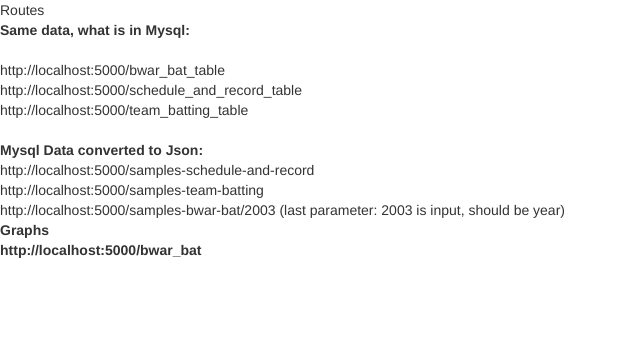
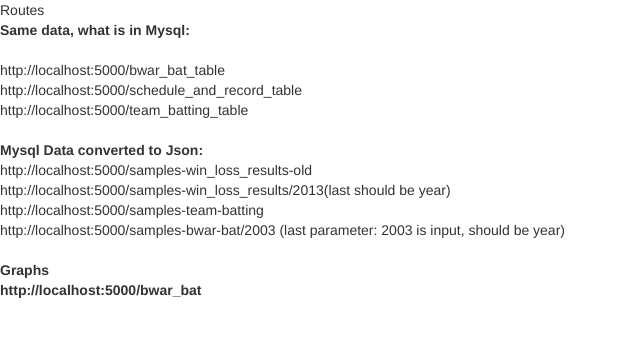
Before and after one commit to tkhutunishvili/project-baseball, a Flask app: page / in a window 1280 px wide. Shown: the top 337 px of the page, without its empty margins (0-640 px from the left). Run offline with Flask 2, Linux system fonts and the light colour scheme; some libraries are stand-ins or nearby versions.

Commit message:
updated  appy.py index.html

```diff
--- a/Flusk-app/app.py
+++ b/Flusk-app/app.py
@@ -12,7 +12,7 @@
 # DataBase Setup
 #################################################
 
-db = pymysql.connect("localhost", "root", "yourpassword", "baseball_data")
+db = pymysql.connect("localhost", "root", "Tulix2015$", "baseball_data")
 
 #################################################
 # Flask Setup
@@ -76,8 +76,26 @@
         "name_commons": df.name_common.tolist(),
         "Player_IDs": df.player_ID.tolist(),
         "PAs": df.PA.tolist(),
+        "Gs": df.G.tolist(),
     }
     df_list = df.salary.values.tolist()
+    return jsonify(data)
+
+@app.route("/samples-win_loss_results/<sample>")
+def sampleswinloss(sample):
+    """Return `salarys`, `name_commons`,and `year_IDs`."""
+    df = pd.read_sql_query('SELECT * FROM win_loss_results WHERE year=' + sample, db)
+
+    # Filter the data based on the sample number and
+    data = {
+        "abbrs": df.abbr.values.tolist(),
+        "team_names": df.team_name.values.tolist(),
+        "home_bases": df.home_base.tolist(),
+        "wins": df.win.tolist(),
+        "losss": df.loss.tolist(),
+        "lats": df.lat.tolist(),
+        "lons": df.lon.tolist(),
+    }
     return jsonify(data)
 
 # Convert team-batting data in to Json
@@ -89,10 +107,10 @@
     return jsonify(df_list)
 
 # Convert schedule-and-record data in to Json
-@app.route("/samples-schedule-and-record")
+@app.route("/samples-win_loss_results-old")
 def samplesscheduleandrecord():
     """Return team_batting data info in to Json."""
-    df = pd.read_sql_query('SELECT * FROM schedule_and_record', db)
+    df = pd.read_sql_query('SELECT * FROM win_loss_results', db)
     df_list = df.values.tolist()
     return jsonify(df_list)
 
--- a/Flusk-app/templates/index.html
+++ b/Flusk-app/templates/index.html
@@ -22,10 +22,12 @@
 http://localhost:5000/team_batting_table </br>
 </br>
 <b>Mysql Data converted to Json:</b></br>
-http://localhost:5000/samples-schedule-and-record <br>
+http://localhost:5000/samples-win_loss_results-old <br>
+http://localhost:5000/samples-win_loss_results/2013(last should be year)<br>
 http://localhost:5000/samples-team-batting<br>
 http://localhost:5000/samples-bwar-bat/2003 (last parameter: 2003 is input, should be year)
 <br>
+</br>
 <b>Graphs<b></br>
 http://localhost:5000/bwar_bat
 </p>
```
Also changed, not shown: 1 other file.
